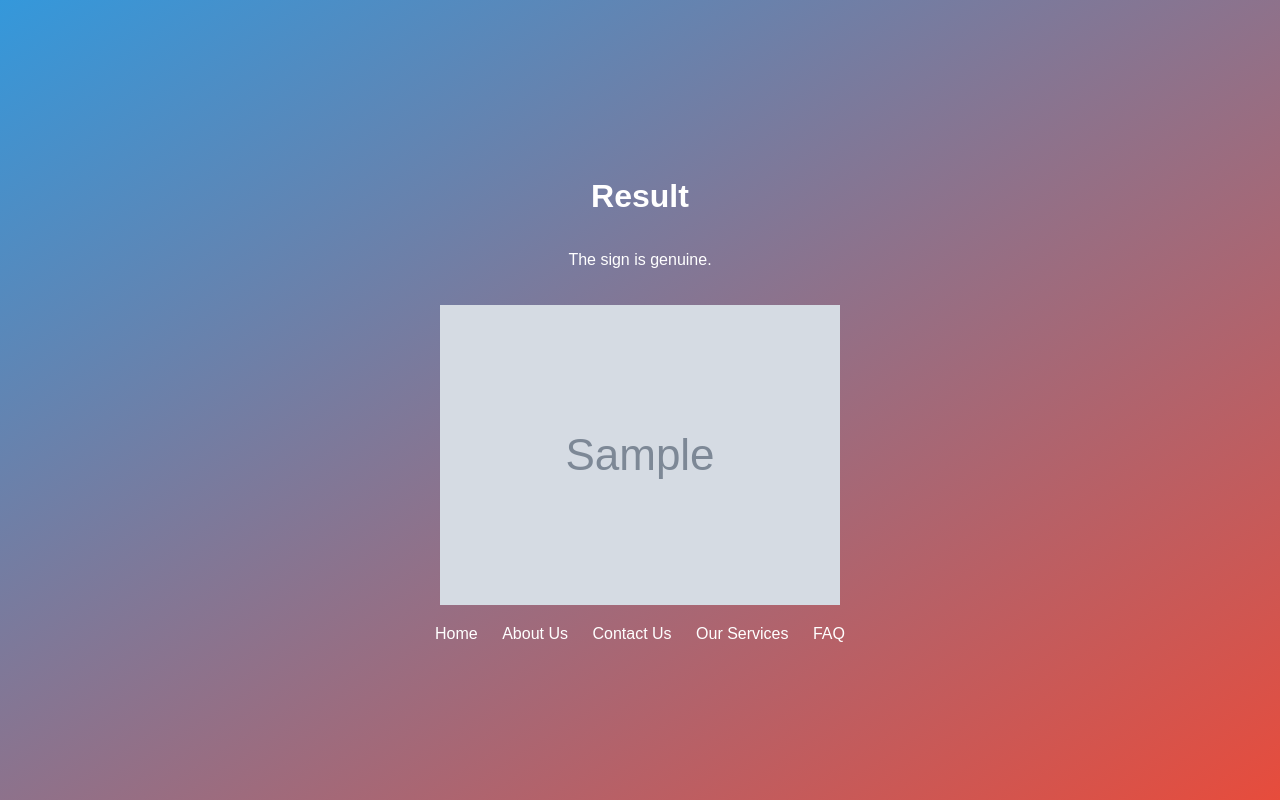
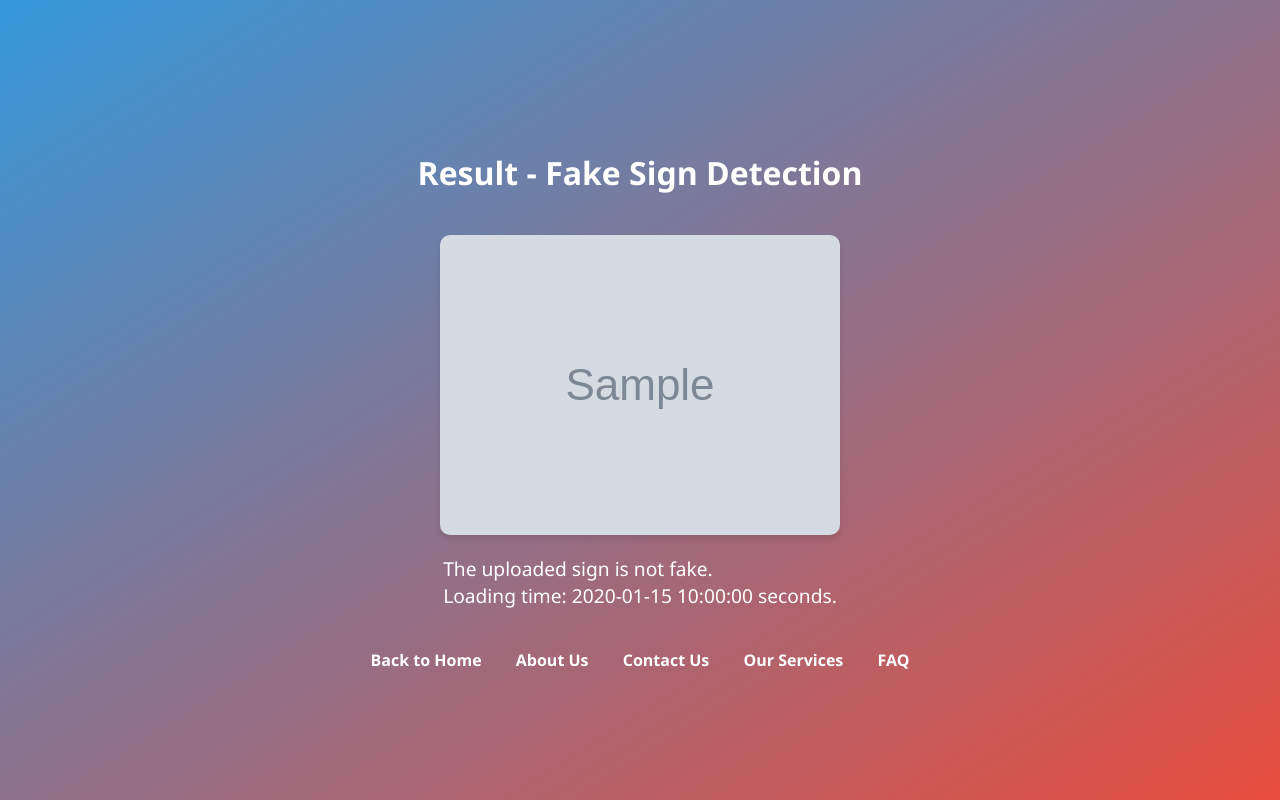
Before and after one commit to Tejubedre/fake-sign, a Flask app: template templates/result.html in a window 1280 px wide. Run offline with Flask 2, Linux system fonts and the light colour scheme; the template is opened without the code that fills it: most values are stand-ins (such as "Sample title", 1, 10 or a date in 2020); grey boxes marked "Sample" are stand-in pictures.

Commit message:
Initial commit

```diff
--- a/templates/result.html
+++ b/templates/result.html
@@ -1,9 +1,10 @@
+<!-- result.html content -->
 <!DOCTYPE html>
 <html lang="en">
 <head>
     <meta charset="UTF-8">
     <meta name="viewport" content="width=device-width, initial-scale=1.0">
-    <title>Fake Sign Detection Result</title>
+    <title>Result - Fake Sign Detection</title>
     <style>
         body {
             margin: 0;
@@ -15,21 +16,25 @@
             align-items: center;
             background: linear-gradient(to bottom right, #3498db, #e74c3c); /* Enhanced gradient colors */
             color: #fff;
-            font-family: Arial, sans-serif;
+            font-family: 'Segoe UI', Tahoma, Geneva, Verdana, sans-serif;
         }
 
         h1 {
             text-align: center;
-            margin-bottom: 20px;
-        }
-
-        p {
-            text-align: center;
+            font-size: 2em;
         }
 
         img {
             max-width: 100%;
+            height: auto;
             margin-top: 20px;
+            border-radius: 10px;
+            box-shadow: 0 4px 6px rgba(0, 0, 0, 0.1);
+        }
+
+        p {
+            margin-top: 20px;
+            font-size: 1.2em;
         }
 
         nav {
@@ -38,22 +43,23 @@
         }
 
         nav a {
-            margin: 0 10px;
+            margin: 0 15px;
             color: #fff;
             text-decoration: none;
+            font-weight: bold;
         }
     </style>
 </head>
 <body>
-    <h1>Result</h1>
-    {% if is_fake %}
-        <p>The sign is fake!</p>
-    {% else %}
-        <p>The sign is genuine.</p>
-    {% endif %}
-    <img src="{{ image_path }}" alt="Uploaded Image">
+    <h1>Result - Fake Sign Detection</h1>
+    <img src="{{ image_path }}" alt="Uploaded Sign Image">
+    <p>
+        The uploaded sign is {% if is_fake %}fake{% else %}not fake{% endif %}.
+        <br>
+        Loading time: {{ loading_time }} seconds.
+    </p>
     <nav>
-        <a href="/">Home</a>
+        <a href="/">Back to Home</a>
         <a href="/about">About Us</a>
         <a href="/contact">Contact Us</a>
         <a href="/services">Our Services</a>
```
